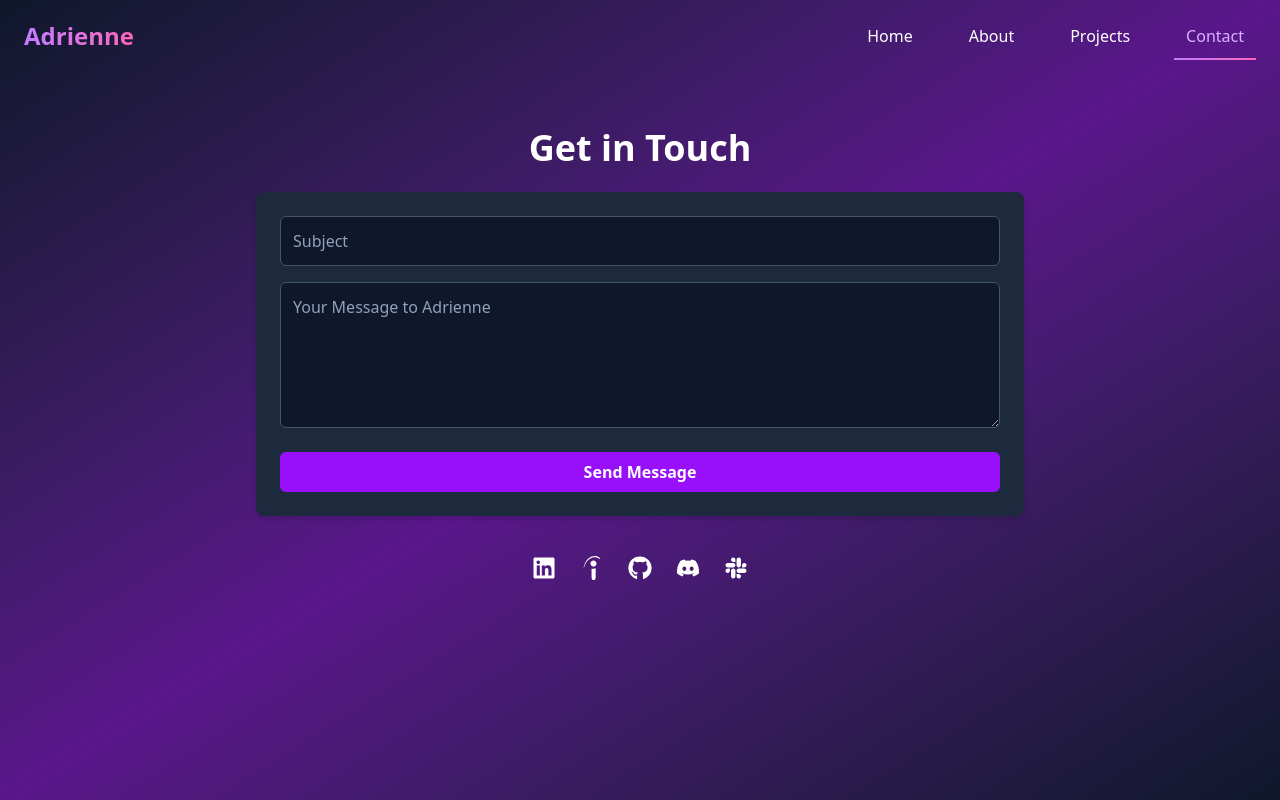
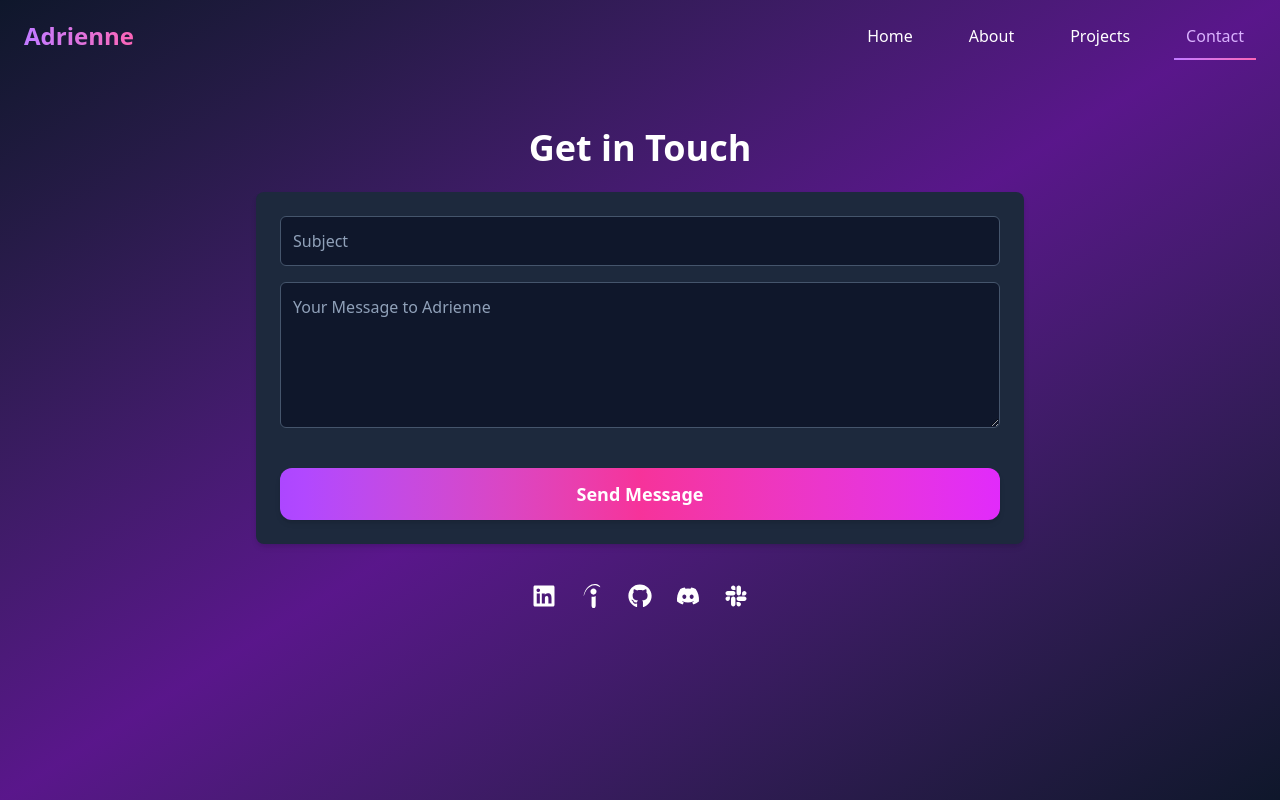
Before and after one commit to Adrienner1988/AD-Portfolio, a React (Vite) app: page /contact in a window 1280 px wide. Built offline with nearby package versions, Linux system fonts and the light colour scheme.

Commit message:
Worked on submit button on contact page.

```diff
--- a/src/Views/Contact/Contact.tsx
+++ b/src/Views/Contact/Contact.tsx
@@ -45,9 +45,9 @@ const Contact = () => {
       className="px-6 py-16 md:px-20">
 
       <div className="mx-auto max-w-3xl">
-        <h1 className="mb-6 mt-16 text-white text-center text-4xl font-bold">
+        <h2 className="mb-6 mt-16 text-white text-center text-4xl font-bold">
           Get in Touch
-        </h1>
+        </h2>
 
         <form
           ref={formRef}
@@ -70,10 +70,11 @@ const Contact = () => {
           />
           <button
             type="submit"
-            className="mt-2 w-full rounded-md bg-purple-600 px-4 py-2 font-semibold text-white transition  hover:bg-purple-700"
+            className="mt-6 w-full rounded-xl bg-gradient-to-r from-purple-500 via-pink-500 to-fuchsia-500 px-6 py-3 text-lg font-semibold text-white shadow-md transition-all duration-300 hover:scale-105 hover:shadow-xl focus:outline-none focus:ring-2 focus:ring-pink-400"
           >
             Send Message
           </button>
+
           {status && <p className="text-center text-sm">{status}</p>}
         </form>
 
```
